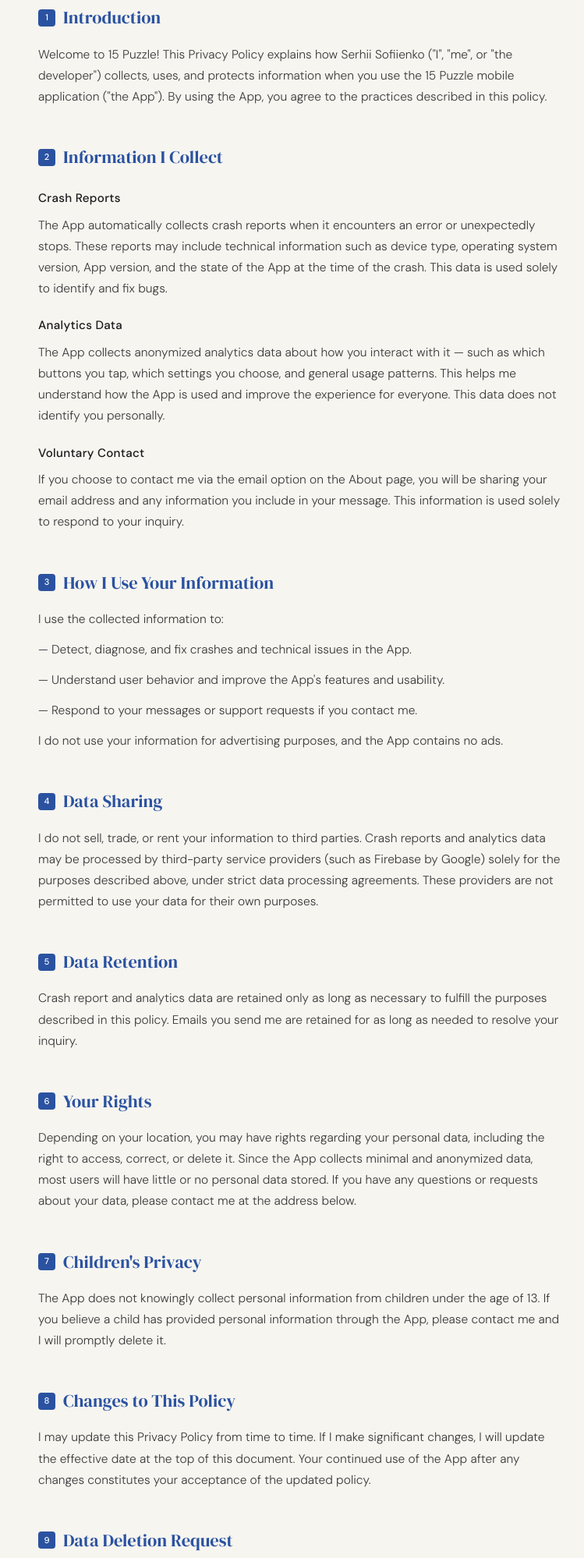
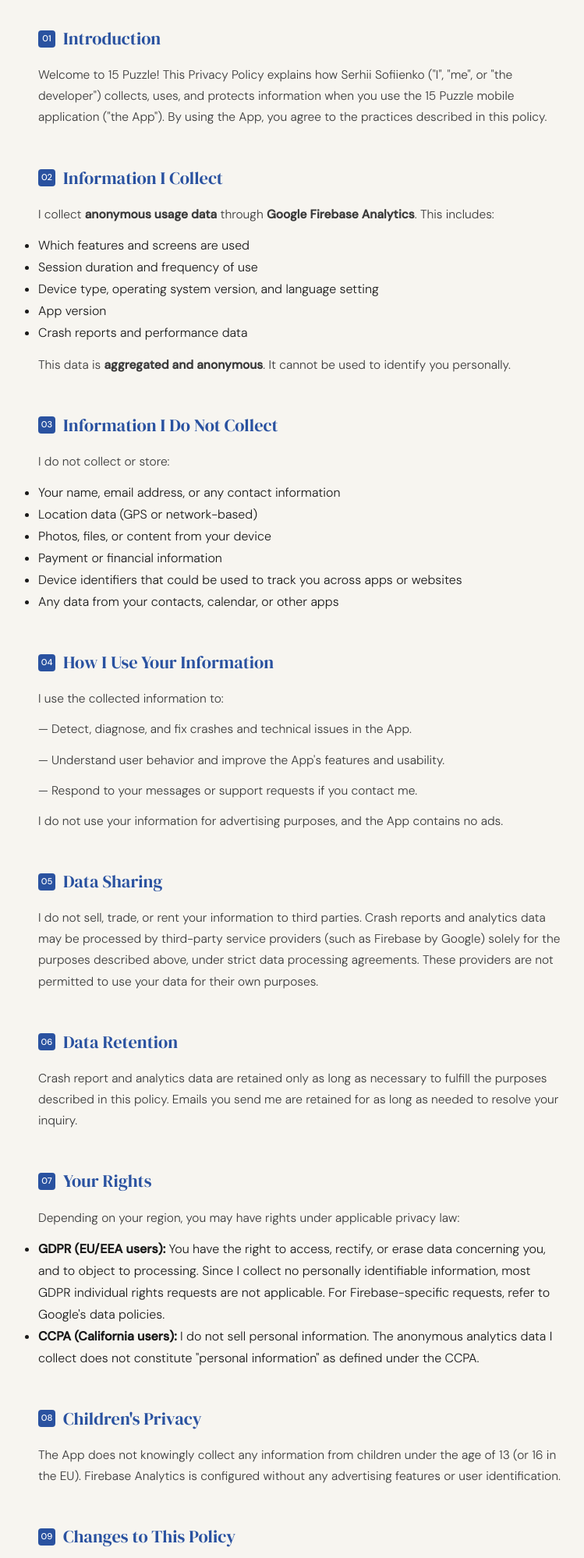
Before and after one commit to shutnick/15-puzzle-privacy, a plain HTML site: page index.html in a window 1280 px wide. Shown: the part 525-2523 px from the top of the page at 78% size, without its empty margins (255-1004 px from the left). Drawn offline with Linux system fonts and the light colour scheme.

Commit message:
Revise privacy policy for clarity and updates
Updated privacy policy sections to enhance clarity and detail regarding data collection and usage.

```diff
--- a/index.html
+++ b/index.html
@@ -271,26 +271,44 @@
 <main>
 
   <div class="intro-card">
-    This app respects your privacy. It contains <strong>no ads</strong>, does not sell your data, and collects only what is necessary to keep the app running well.
+    "Cozy Slide - 15 puzzle" is designed with privacy as a core principle. The App functions entirely offline and does not require an account, registration, or any personal information to operate.
   </div>
 
   <section>
-    <h2><span class="num">1</span> Introduction</h2>
+    <h2><span class="num">01</span> Introduction</h2>
     <p>Welcome to 15 Puzzle! This Privacy Policy explains how Serhii Sofiienko ("I", "me", or "the developer") collects, uses, and protects information when you use the 15 Puzzle mobile application ("the App"). By using the App, you agree to the practices described in this policy.</p>
   </section>
 
   <section>
-    <h2><span class="num">2</span> Information I Collect</h2>
-    <h3>Crash Reports</h3>
-    <p>The App automatically collects crash reports when it encounters an error or unexpectedly stops. These reports may include technical information such as device type, operating system version, App version, and the state of the App at the time of the crash. This data is used solely to identify and fix bugs.</p>
-    <h3>Analytics Data</h3>
-    <p>The App collects anonymized analytics data about how you interact with it — such as which buttons you tap, which settings you choose, and general usage patterns. This helps me understand how the App is used and improve the experience for everyone. This data does not identify you personally.</p>
-    <h3>Voluntary Contact</h3>
-    <p>If you choose to contact me via the email option on the About page, you will be sharing your email address and any information you include in your message. This information is used solely to respond to your inquiry.</p>
+    <h2><span class="num">02</span> Information I Collect</h2>
+    <p>I collect <strong>anonymous usage data</strong> through <strong>Google Firebase Analytics</strong>. This includes:</p>
+    <ul class="yes-list">
+      <li>Which features and screens are used</li>
+      <li>Session duration and frequency of use</li>
+      <li>Device type, operating system version, and language setting</li>
+      <li>App version</li>
+      <li>Crash reports and performance data</li>
+    </ul>
+    <p style="margin-top:0.85rem;">
+      This data is <strong>aggregated and anonymous</strong>. It cannot be used to identify you personally.
+    </p>
+  </section>
+
+    <section>
+    <h2><span class="num">03</span> Information I Do Not Collect</h2>
+    <p>I do not collect or store:</p>
+    <ul class="no-list">
+      <li>Your name, email address, or any contact information</li>
+      <li>Location data (GPS or network-based)</li>
+      <li>Photos, files, or content from your device</li>
+      <li>Payment or financial information</li>
+      <li>Device identifiers that could be used to track you across apps or websites</li>
+      <li>Any data from your contacts, calendar, or other apps</li>
+    </ul>
   </section>
 
   <section>
-    <h2><span class="num">3</span> How I Use Your Information</h2>
+    <h2><span class="num">04</span> How I Use Your Information</h2>
     <p>I use the collected information to:</p>
     <p>— Detect, diagnose, and fix crashes and technical issues in the App.</p>
     <p>— Understand user behavior and improve the App's features and usability.</p>
@@ -299,32 +317,45 @@
   </section>
 
   <section>
-    <h2><span class="num">4</span> Data Sharing</h2>
+    <h2><span class="num">05</span> Data Sharing</h2>
     <p>I do not sell, trade, or rent your information to third parties. Crash reports and analytics data may be processed by third-party service providers (such as Firebase by Google) solely for the purposes described above, under strict data processing agreements. These providers are not permitted to use your data for their own purposes.</p>
   </section>
 
   <section>
-    <h2><span class="num">5</span> Data Retention</h2>
+    <h2><span class="num">06</span> Data Retention</h2>
     <p>Crash report and analytics data are retained only as long as necessary to fulfill the purposes described in this policy. Emails you send me are retained for as long as needed to resolve your inquiry.</p>
   </section>
 
   <section>
-    <h2><span class="num">6</span> Your Rights</h2>
-    <p>Depending on your location, you may have rights regarding your personal data, including the right to access, correct, or delete it. Since the App collects minimal and anonymized data, most users will have little or no personal data stored. If you have any questions or requests about your data, please contact me at the address below.</p>
+    <h2><span class="num">07</span> Your Rights</h2>
+    <p>Depending on your region, you may have rights under applicable privacy law:</p>
+    <ul>
+      <li>
+        <strong>GDPR (EU/EEA users):</strong> You have the right to access, rectify, or erase data concerning you,
+        and to object to processing. Since I collect no personally identifiable information,
+        most GDPR individual rights requests are not applicable. For Firebase-specific requests,
+        refer to Google's data policies.
+      </li>
+      <li>
+        <strong>CCPA (California users):</strong> I do not sell personal information. The anonymous analytics data
+        I collect does not constitute "personal information" as defined under the CCPA.
+      </li>
+    </ul>
   </section>
 
   <section>
-    <h2><span class="num">7</span> Children's Privacy</h2>
-    <p>The App does not knowingly collect personal information from children under the age of 13. If you believe a child has provided personal information through the App, please contact me and I will promptly delete it.</p>
+    <h2><span class="num">08</span> Children's Privacy</h2>
+    <p>The App does not knowingly collect any information from children under the age of 13 (or 16 in the EU).
+      Firebase Analytics is configured without any advertising features or user identification.</p>
   </section>
 
   <section>
-    <h2><span class="num">8</span> Changes to This Policy</h2>
+    <h2><span class="num">09</span> Changes to This Policy</h2>
     <p>I may update this Privacy Policy from time to time. If I make significant changes, I will update the effective date at the top of this document. Your continued use of the App after any changes constitutes your acceptance of the updated policy.</p>
   </section>
 
   <section id="deletion">
-    <h2><span class="num">9</span> Data Deletion Request</h2>
+    <h2><span class="num">10</span> Data Deletion Request</h2>
     <p>You have the right to request deletion of any personal data associated with your use of the App (such as Firebase Analytics or Crashlytics identifiers). To submit a deletion request, simply send me an email with the subject line <strong>"Data Deletion Request"</strong> and I will process it within 30 days.</p>
     <div class="contact-box" style="background: #fff8f0; border-color: #e8c99a;">
       <div class="icon">🗑️</div>
@@ -336,7 +367,23 @@
   </section>
 
   <section>
-    <h2><span class="num">9</span> Contact</h2>
+    <h2><span class="num">11</span> Third-Party Services</h2>
+    <p>The App uses a single third-party service:</p>
+    <div class="service-card">
+      <p class="service-name">Google Firebase Analytics</p>
+      <p>
+        Provided by Google LLC. Firebase Analytics may collect and process data in accordance
+        with Google's own privacy policy. Google acts as a <strong>data processor</strong> on our behalf.
+        We do not sell or share your data with any other third parties.
+      </p>
+      <a href="https://policies.google.com/privacy" target="_blank" rel="noopener">Google Privacy Policy</a>
+      &nbsp;·&nbsp;
+      <a href="https://firebase.google.com/terms/data-processing-terms" target="_blank" rel="noopener">Firebase Data Processing Terms</a>
+    </div>
+  </section>
+
+  <section>
+    <h2><span class="num">12</span> Contact</h2>
     <p>If you have any questions about this Privacy Policy or would like to reach out for any reason, feel free to contact me:</p>
     <div class="contact-box">
       <div class="icon">✉️</div>
```
